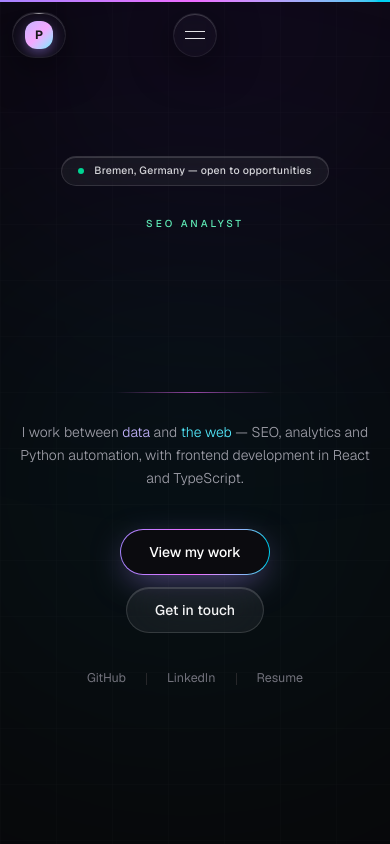
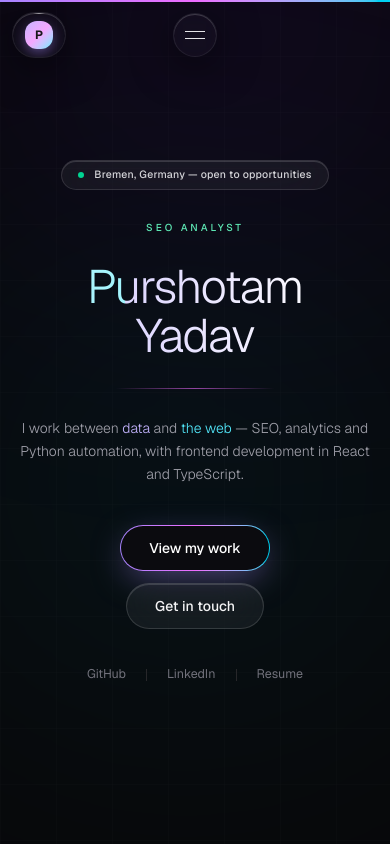
Before and after one commit to PYadav0210/Portfolio-Purshotam, a Next.js app: page / in a window 390 px wide. Shown: the top 844 px of the page. Built offline with nearby package versions, Linux system fonts and the light colour scheme.

Commit message:
Fix jobs page types for build

```diff
--- a/app/components/Hero.tsx
+++ b/app/components/Hero.tsx
@@ -6,7 +6,7 @@ import { profile } from "../data/content";
 import { Magnetic } from "./Motion";
 
 const container: Variants = { hidden: { opacity: 0 }, show: { opacity: 1, transition: { staggerChildren: 0.1, delayChildren: 0.25 } } };
-const item: Variants = { hidden: { opacity: 0, y: 26, filter: "blur(10px)" }, show: { opacity: 1, y: 0, filter: "blur(0px)", transition: { duration: 0.9, ease: [0.22, 1, 0.36, 1] } } };
+const item: Variants = { hidden: { opacity: 0, y: 26 }, show: { opacity: 1, y: 0, transition: { duration: 0.9, ease: [0.22, 1, 0.36, 1] } } };
 
 const roles = ["Data Strategist", "Frontend Developer", "SEO Analyst"];
 const roleColor = ["text-violet-300", "text-cyan-300", "text-emerald-300"];
@@ -26,8 +26,6 @@ export default function Hero() {
     return () => clearInterval(id);
   }, []);
 
-  const words = profile.name.split(" ");
-
   return (
     <section id="top" className="relative flex min-h-[100svh] flex-col items-center justify-center overflow-hidden px-5 py-24 text-center sm:px-6">
       <div className="pointer-events-none absolute inset-0 z-0 hidden md:block" style={{ background: `radial-gradient(600px circle at ${mouse.x}px ${mouse.y}px, rgba(167,139,250,0.10), transparent 70%)` }} />
@@ -43,31 +41,27 @@ export default function Hero() {
 
         <motion.div variants={item} className="mb-6 flex h-5 items-center overflow-hidden">
           <AnimatePresence mode="wait">
-            <motion.span key={roleIndex} initial={{ y: 20, opacity: 0, filter: "blur(6px)" }} animate={{ y: 0, opacity: 1, filter: "blur(0px)" }} exit={{ y: -20, opacity: 0, filter: "blur(6px)" }} transition={{ duration: 0.55, ease: [0.22, 1, 0.36, 1] }} className={`text-[10px] font-medium uppercase tracking-[0.3em] sm:text-[11px] sm:tracking-[0.4em] ${roleColor[roleIndex]}`}>{roles[roleIndex]}</motion.span>
+            <motion.span key={roleIndex} initial={{ y: 20, opacity: 0 }} animate={{ y: 0, opacity: 1 }} exit={{ y: -20, opacity: 0 }} transition={{ duration: 0.55, ease: [0.22, 1, 0.36, 1] }} className={`text-[10px] font-medium uppercase tracking-[0.3em] sm:text-[11px] sm:tracking-[0.4em] ${roleColor[roleIndex]}`}>{roles[roleIndex]}</motion.span>
           </AnimatePresence>
         </motion.div>
 
-        <h1 className="w-full max-w-full">
-          {words.map((word, wi) => (
-            <motion.span
-              key={wi}
-              animate={{ backgroundPosition: ["0% 50%", "200% 50%"] }}
-              transition={{ duration: 8, repeat: Infinity, ease: "linear" }}
-              className="block w-full bg-gradient-to-r from-violet-200 via-white via-30% to-cyan-200 bg-[length:200%_auto] bg-clip-text font-light leading-[1.05] tracking-[-0.03em] text-transparent"
-              style={{ fontSize: "clamp(2.5rem, 13vw, 7rem)" }}
-            >
-              {word.split("").map((char, i) => (
-                <motion.span key={i} initial={{ opacity: 0, y: 50, filter: "blur(12px)" }} animate={{ opacity: 1, y: 0, filter: "blur(0px)" }} transition={{ delay: 0.5 + (wi * 5 + i) * 0.04, duration: 1, ease: [0.22, 1, 0.36, 1] }} className="inline-block">{char}</motion.span>
-              ))}
-            </motion.span>
+        <motion.h1
+          variants={item}
+          animate={{ backgroundPosition: ["0% 50%", "200% 50%"] }}
+          transition={{ backgroundPosition: { duration: 8, repeat: Infinity, ease: "linear" } }}
+          className="w-full max-w-full bg-gradient-to-r from-violet-200 via-white via-30% to-cyan-200 bg-[length:200%_auto] bg-clip-text font-light leading-[1.05] tracking-[-0.03em] text-transparent"
+          style={{ fontSize: "clamp(2.4rem, 12vw, 7rem)" }}
+        >
+          {profile.name.split(" ").map((word, wi) => (
+            <span key={wi} className="block">{word}</span>
           ))}
-        </h1>
+        </motion.h1>
 
-        <motion.div initial={{ scaleX: 0, opacity: 0 }} animate={{ scaleX: 1, opacity: 1 }} transition={{ delay: 1.5, duration: 1.2, ease: [0.22, 1, 0.36, 1] }} className="mt-7 h-px w-40 bg-gradient-to-r from-transparent via-fuchsia-400/60 to-transparent sm:w-56" />
+        <motion.div variants={item} className="mt-7 h-px w-40 bg-gradient-to-r from-transparent via-fuchsia-400/60 to-transparent sm:w-56" />
 
-        <motion.p initial={{ opacity: 0, y: 20 }} animate={{ opacity: 1, y: 0 }} transition={{ delay: 1.6, duration: 0.9 }} className="mt-7 max-w-xl text-[14px] font-light leading-relaxed text-zinc-400 sm:text-[15px] md:text-base">I work between <span className="text-violet-300">data</span> and <span className="text-cyan-300">the web</span> — SEO, analytics and Python automation, with frontend development in React and TypeScript.</motion.p>
+        <motion.p variants={item} className="mt-7 max-w-xl text-[14px] font-light leading-relaxed text-zinc-400 sm:text-[15px] md:text-base">I work between <span className="text-violet-300">data</span> and <span className="text-cyan-300">the web</span> — SEO, analytics and Python automation, with frontend development in React and TypeScript.</motion.p>
 
-        <motion.div initial={{ opacity: 0, y: 20 }} animate={{ opacity: 1, y: 0 }} transition={{ delay: 1.75, duration: 0.9 }} className="mt-10 flex w-full flex-col items-center gap-3 sm:w-auto sm:flex-row">
+        <motion.div variants={item} className="mt-10 flex w-full flex-col items-center gap-3 sm:w-auto sm:flex-row">
           <Magnetic>
             <motion.a href="#projects" whileHover={{ scale: 1.04 }} whileTap={{ scale: 0.97 }} className="group relative block overflow-hidden rounded-full bg-gradient-to-r from-violet-400 via-fuchsia-400 to-cyan-400 p-px shadow-[0_10px_35px_-8px_rgba(167,139,250,0.55)]">
               <span className="relative block rounded-full bg-[#0b0b0f] px-7 py-3 text-sm font-medium text-white transition-colors duration-300 group-hover:bg-transparent group-hover:text-zinc-900">View my work</span>
@@ -78,7 +72,7 @@ export default function Hero() {
           </Magnetic>
         </motion.div>
 
-        <motion.div initial={{ opacity: 0 }} animate={{ opacity: 1 }} transition={{ delay: 1.9, duration: 0.9 }} className="mt-9 flex items-center gap-5 text-[12.5px] text-zinc-500 sm:gap-6 sm:text-[13px]">
+        <motion.div variants={item} className="mt-9 flex items-center gap-5 text-[12.5px] text-zinc-500 sm:gap-6 sm:text-[13px]">
           <a href={profile.github} target="_blank" rel="noreferrer" className="relative transition-colors hover:text-violet-300 after:absolute after:-bottom-1 after:left-0 after:h-px after:w-0 after:bg-violet-400 after:transition-all hover:after:w-full">GitHub</a>
           <span className="h-3 w-px bg-zinc-800" />
           <a href={profile.linkedin} target="_blank" rel="noreferrer" className="relative transition-colors hover:text-cyan-300 after:absolute after:-bottom-1 after:left-0 after:h-px after:w-0 after:bg-cyan-400 after:transition-all hover:after:w-full">LinkedIn</a>
@@ -87,7 +81,7 @@ export default function Hero() {
         </motion.div>
       </motion.div>
 
-      <motion.div initial={{ opacity: 0 }} animate={{ opacity: 1 }} transition={{ delay: 2.2, duration: 0.9 }} className="absolute bottom-8 z-10 hidden flex-col items-center gap-2 sm:flex">
+      <motion.div initial={{ opacity: 0 }} animate={{ opacity: 1 }} transition={{ delay: 1.5, duration: 0.9 }} className="absolute bottom-8 z-10 hidden flex-col items-center gap-2 sm:flex">
         <span className="text-[9px] uppercase tracking-[0.3em] text-zinc-600">Scroll</span>
         <motion.div animate={{ y: [0, 10, 0], opacity: [0.3, 1, 0.3] }} transition={{ duration: 2.2, repeat: Infinity, ease: "easeInOut" }} className="h-10 w-px bg-gradient-to-b from-fuchsia-400 to-transparent" />
       </motion.div>
```
